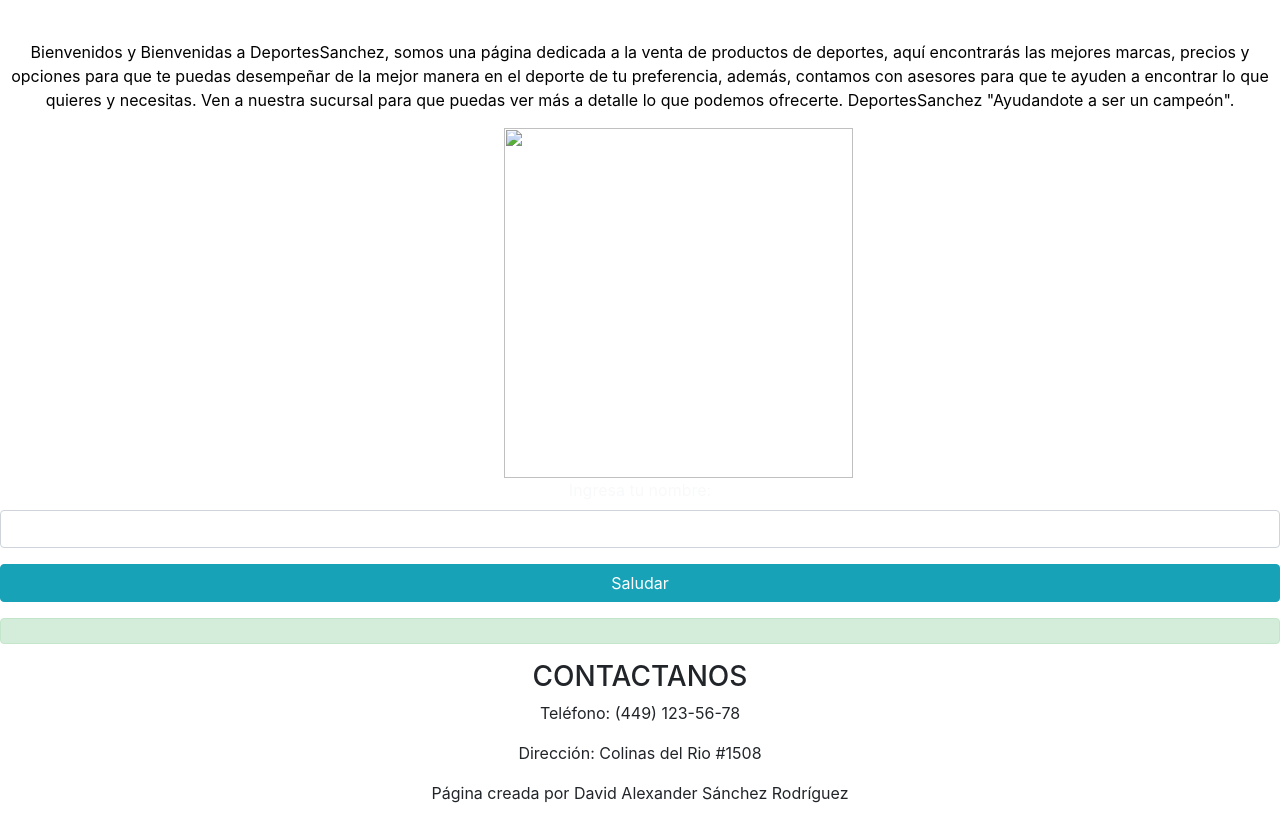
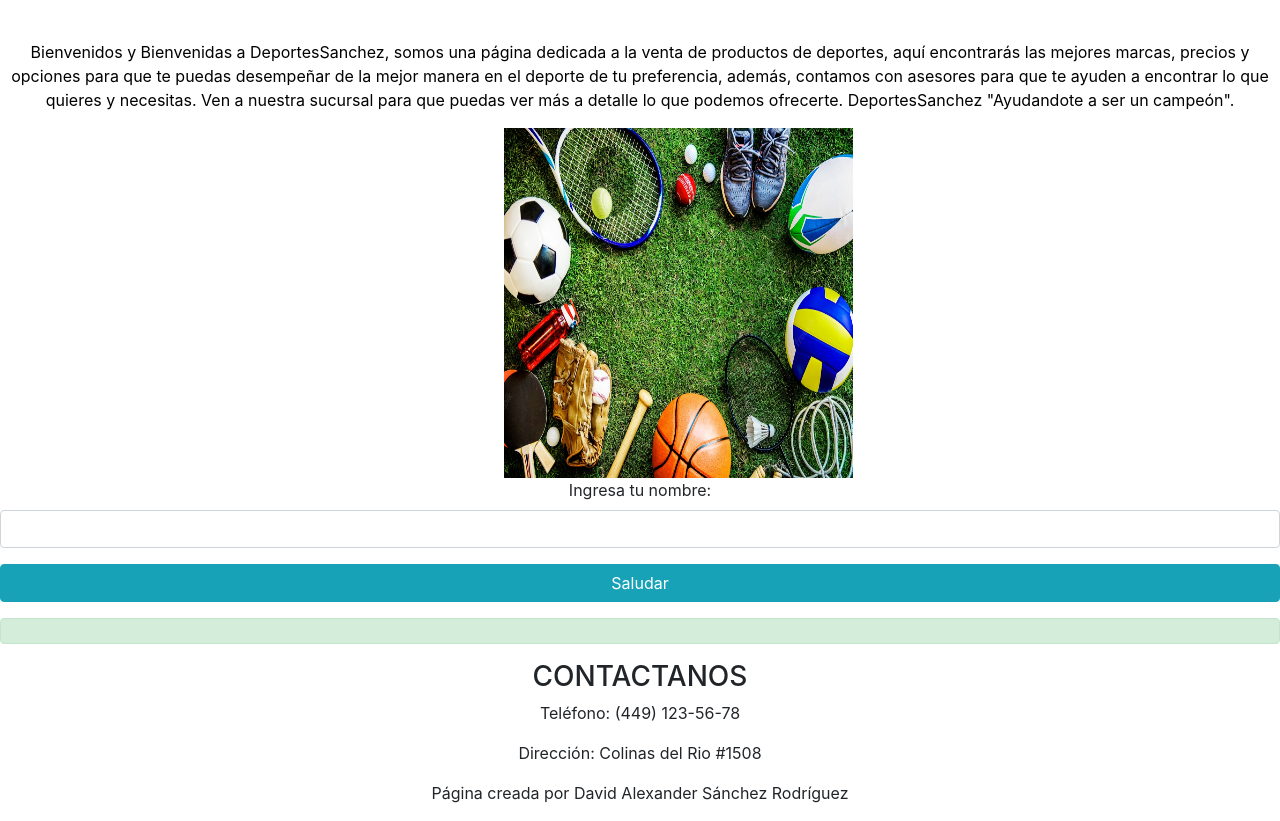
Before and after one commit to DavidSanchez0/DeportesSanchez, a plain HTML site: page index.html in a window 1280 px wide. Shown: the part 1200-2021 px from the top of the page. Drawn offline with nearby package versions, Linux system fonts and the light colour scheme; a web font is replaced by a local one.

Commit message:
Update index.html

```diff
--- a/index.html
+++ b/index.html
@@ -62,7 +62,7 @@
 
   </div>
 <div class="col-12">
-<center class="xd"><img src="../IMG/Tipos de deportes 3.jpg" width="349px" height="350px" alt=""></center>
+<center class="xd"><img src="Tipos de deportes 3.jpg" width="349px" height="350px" alt=""></center>
 
 </div>
 
@@ -71,7 +71,7 @@
       <div class="col-12">
           <center>
                 <form class="form-group">
-                        <label class="text-light">Ingresa tu nombre:</label>
+                        <label>Ingresa tu nombre:</label>
                         <input type="text" class="form-control" id="nombre">
                         <button type="button" class="btn btn-info btn-block mt-3" id="boton">Saludar</button>
                         <div id="imprimirsaludo" class="alert alert-success mt-3" role="alert"></div>
```
